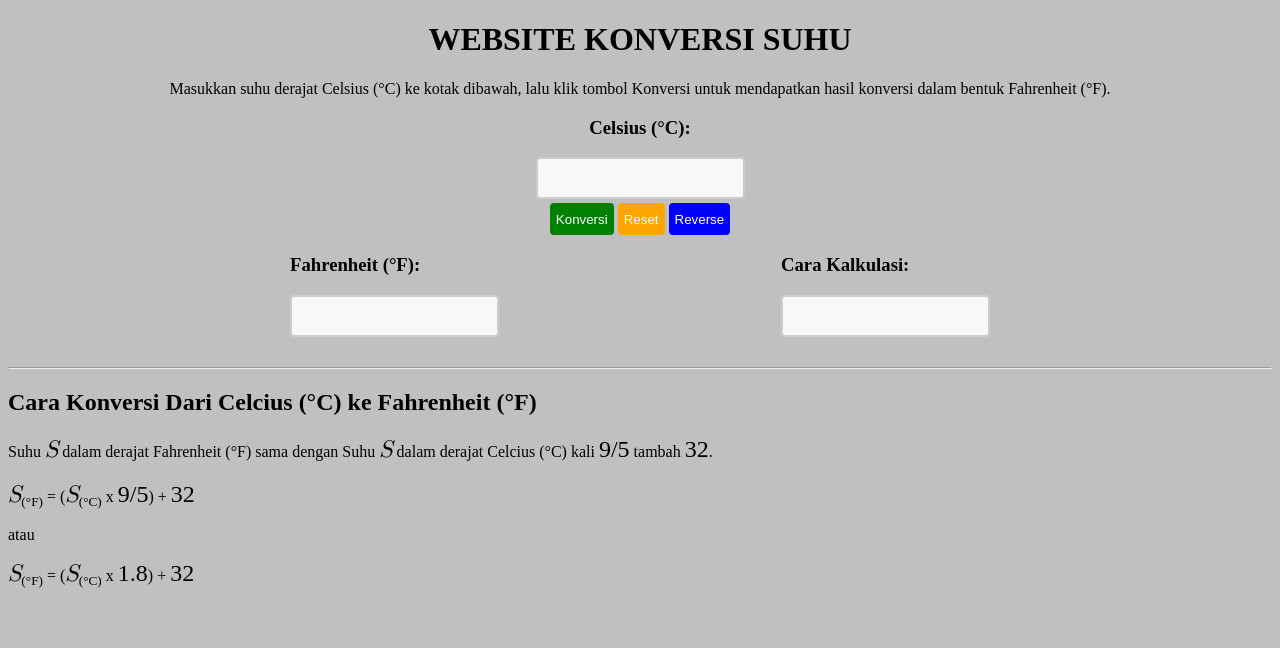
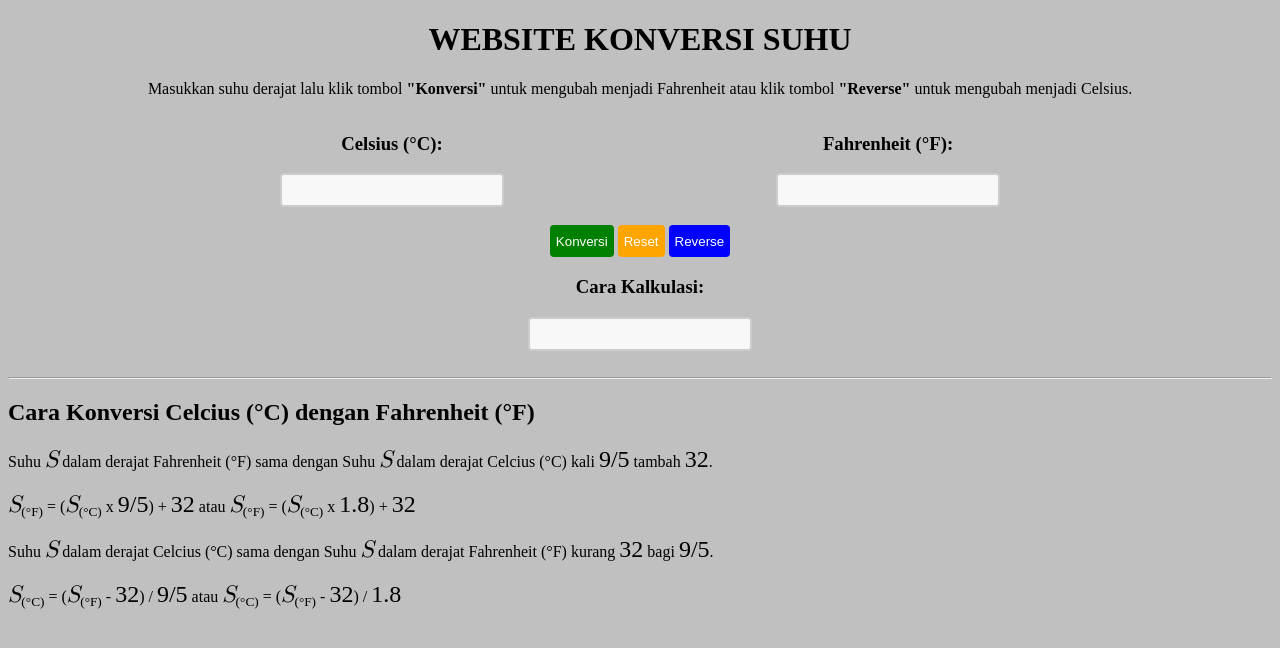
Before and after one commit to revou-fundamental-course/10-jun-24-RizkyDSusanto, a plain HTML site: page index.html in a window 1280 px wide. Drawn offline with Linux system fonts and the light colour scheme.

Commit message:
reverse final

```diff
--- a/css/style.css
+++ b/css/style.css
@@ -1,21 +1,34 @@
 /* ini CSS */
 
-.celcius-container {
+body {
+    background-color: silver;
+}
+
+.penjelasan {
     text-align: center;
 }
 
-.result-container {
+.suhu-container {
+    text-align: center;
     display: flex;
     justify-content: space-evenly;
 }
 
-textarea {
-    resize: none;
+.result-container {
+    text-align: center;
+
+}
+
+input {
+    max-width: 200px;
+    height: 10px;
+    padding: 10px;
     background-color: #f8f8f8;
     border: 2px solid #ccc;
     border-radius: 4px;
     font-family: math;
     font-size: 14px;
+    text-align: center;
 }
 
 .button {
--- a/index.html
+++ b/index.html
@@ -8,34 +8,28 @@
     <link rel="stylesheet" href="css/style.css">
     <script src="./js/script.js"></script>
 </head>
-<body style="background-color: silver;">
+<body>
     <header>
-        <h1 style="text-align: center;">WEBSITE KONVERSI SUHU</h1>
+        <h1 class="penjelasan">WEBSITE KONVERSI SUHU</h1>
     </header>
 
     <!-- Main Content  -->
     <main>
-        <p style="text-align: center;">Masukkan suhu derajat Celsius (&deg;C) ke kotak dibawah,
-            lalu klik tombol Konversi untuk mendapatkan hasil konversi dalam bentuk Fahrenheit (&deg;F). </p>
+        <p class="penjelasan">Masukkan suhu derajat lalu klik tombol <b>"Konversi"</b> untuk mengubah menjadi Fahrenheit
+            atau klik tombol <b>"Reverse"</b> untuk mengubah menjadi Celsius.</p>
+
+        <section class="suhu-container">
             <!-- Section Celcius -->
-        <section class="celcius-container">
+            <section>
                 <header>
                     <h3>Celsius (&deg;C):</h3>
                 </header>
 
                 <section>
-                <textarea id="inputC"></textarea>
-
-                <section>
-                    <button class="button green-color" onclick="konver()">Konversi</button>
-                    <button class="button orange-color" onclick="reset()">Reset</button>
-                    <button class="button blue-color" onclick="reverse()">Reverse</button>
+                    <input id="inputC" type="number"></input>
                 </section>
             </section>
 
-        </section>
-
-        <section class="result-container">
             <!-- Section Fahrenheit -->
             <section>
                 <header>
@@ -43,8 +37,18 @@
                 </header>
 
                 <section>
-                <textarea id="inputF"></textarea>
+                    <input id="inputF" type="number"></input>
                 </section>
+            </section>
+        </section>
+
+        <section class="result-container">
+            <!-- Section Tombol -->
+            <section>
+                <br>
+                <button class="button green-color" onclick="konver()">Konversi</button>
+                <button class="button orange-color" onclick="reset()">Reset</button>
+                <button class="button blue-color" onclick="reverse()">Reverse</button>
             </section>
 
             <!-- Section Calculate -->
@@ -54,7 +58,7 @@
                 </header>
 
                 <section>
-                <textarea id="hasilHitung"></textarea>
+                    <input id="hasilHitung" readonly></input>
                 </section>
             </section>
         </section>
@@ -63,9 +67,10 @@
         <!-- Section Formula/Info -->
         <section>
             <header>
-                <h1>Cara Konversi Dari Celcius (&deg;C) ke Fahrenheit (&deg;F) </h1>
+                <h1>Cara Konversi Celcius (&deg;C) dengan Fahrenheit (&deg;F) </h1>
             </header>
 
+            <!-- FORMULA KE FAHRENHEIT -->
             <p>Suhu <span class="subject-info">S</span> dalam derajat Fahrenheit (&deg;F) sama dengan
                 Suhu <span class="subject-info">S</span> dalam derajat Celcius (&deg;C)
                 kali <span class="number-info">9/5</span> tambah <span class="number-info">32</span>.
@@ -74,15 +79,27 @@
             <p>
                 <span class="subject-info">S</span><sub>(&deg;F)</sub> =
                 (<span class="subject-info">S</span><sub>(&deg;C)</sub> x
-                <span class="number-info">9/5</span>) + <span class="number-info">32</span>
-            </p>
+                <span class="number-info">9/5</span>) + <span class="number-info">32</span> atau
 
-            <p>atau</p>
-
-            <p>
                 <span class="subject-info">S</span><sub>(&deg;F)</sub> =
                 (<span class="subject-info">S</span><sub>(&deg;C)</sub> x
                 <span class="number-info">1.8</span>) + <span class="number-info">32</span>
+            </p>
+
+            <!-- FORMULA KE CELCIUS -->
+            <p>Suhu <span class="subject-info">S</span> dalam derajat Celcius (&deg;C) sama dengan
+                Suhu <span class="subject-info">S</span> dalam derajat Fahrenheit (&deg;F)
+                kurang <span class="number-info">32</span> bagi <span class="number-info">9/5</span>.
+            </p>
+
+            <p>
+                <span class="subject-info">S</span><sub>(&deg;C)</sub> =
+                (<span class="subject-info">S</span><sub>(&deg;F)</sub> -
+                <span class="number-info">32</span>) / <span class="number-info">9/5</span> atau
+
+                <span class="subject-info">S</span><sub>(&deg;C)</sub> =
+                (<span class="subject-info">S</span><sub>(&deg;F)</sub> -
+                <span class="number-info">32</span>) / <span class="number-info">1.8</span>
             </p>
 
         </section>
--- a/js/script.js
+++ b/js/script.js
@@ -1,11 +1,15 @@
 // ini javascript/js
 
 function konver(){
-    let inputan = document.getElementById("inputC").value;
-    let hasil = parseInt(inputan) * 1.8 + 32;
-    document.getElementById("inputF").value = hasil;
-    let perhitungan = inputan + "°C * 1.8 + 32 = " + hasil;
-    document.getElementById("hasilHitung").value = perhitungan;
+    if (document.getElementById("inputC").value == "") {
+        alert("Masukkan suhu Celcius masih kosong. Silakan isi dahulu.");
+    } else {
+        let inputan = document.getElementById("inputC").value;
+        let hasil = parseInt(inputan) * 1.8 + 32;
+        document.getElementById("inputF").value = hasil;
+        let perhitungan = "(" + inputan + " °C * 1.8) + 32 = " + hasil + " °F";
+        document.getElementById("hasilHitung").value = perhitungan;
+    }
 }
 
 function reset(){
@@ -13,3 +17,15 @@ function reset(){
     document.getElementById("inputF").value = "";
     document.getElementById("hasilHitung").value = "";
 }
+
+function reverse(){
+    if (document.getElementById("inputF").value == "") {
+        alert("Masukkan suhu Fahrenheit masih kosong. Silakan isi dahulu.");
+    } else {
+        let inputan = document.getElementById("inputF").value;
+        let hasil = (parseInt(inputan) - 32) / 1.8;
+        document.getElementById("inputC").value = hasil;
+        let perhitungan = "(" + inputan + " °F - 32) / 1.8 = " + hasil + " °C";
+        document.getElementById("hasilHitung").value = perhitungan;
+    }
+}
```
Lines whose indentation alone changed are shown as unchanged.
